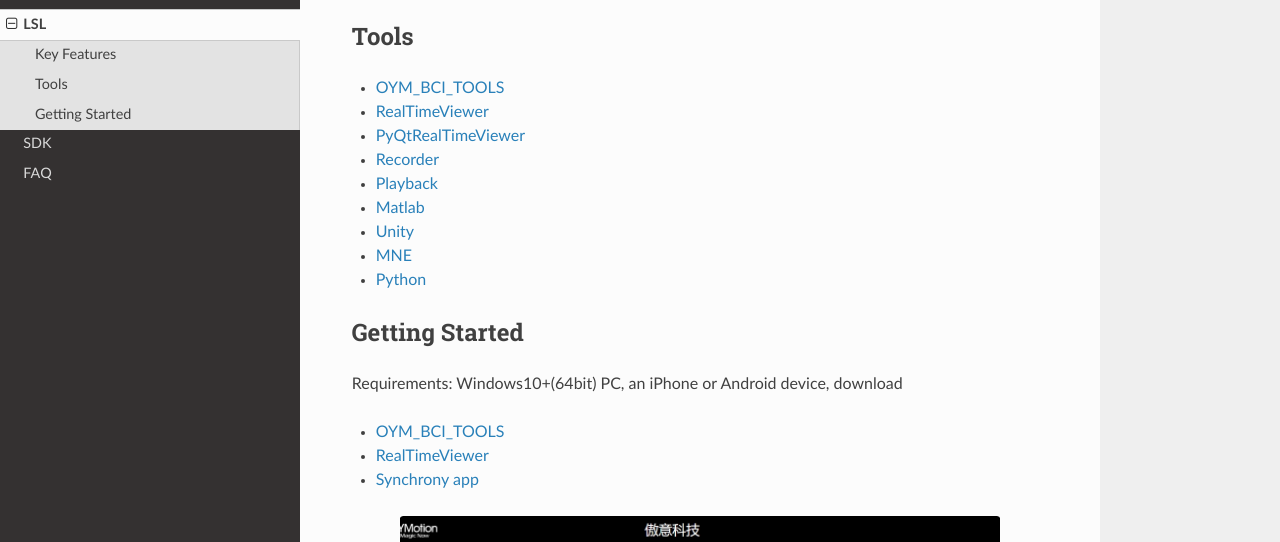
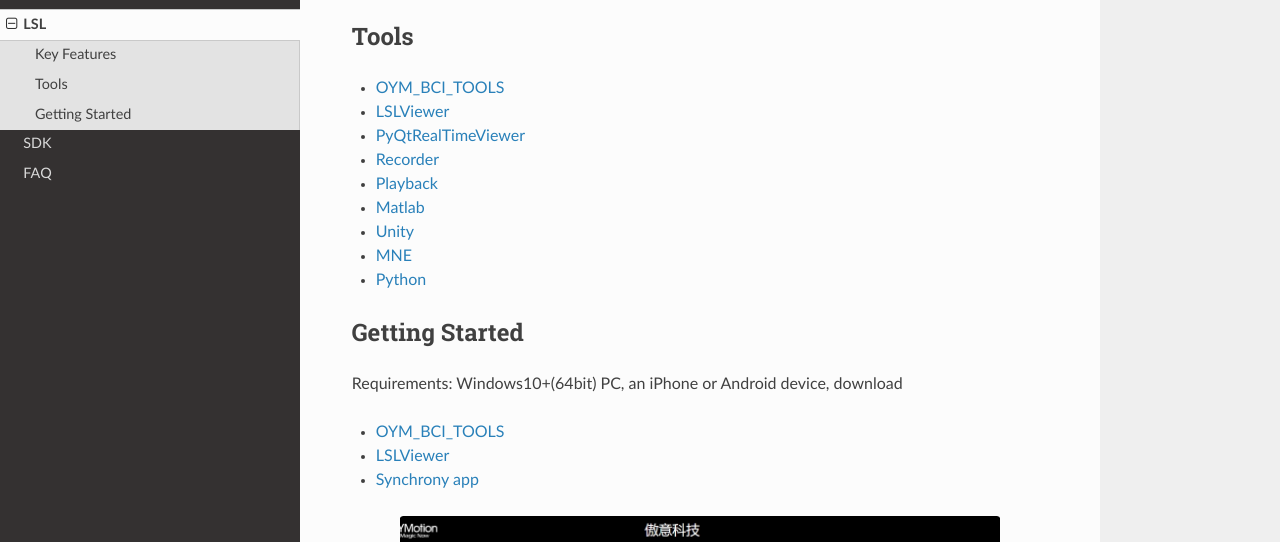
Before and after one commit to oymotion/develope_faq, a Sphinx documentation site: the page built from doc/source/LSL.rst, in a window 1280 px wide and 900 px high, scrolled down 328 px. Shown: the part 156-698 px from the top of the window. Built offline with Sphinx 7.4.7 and the Read the Docs theme 3.1.0, drawn with Linux system fonts in a browser that asks for light colours; some of the changed text lies outside the part shown.

Commit message:
change lslviewer

```diff
--- a/doc/source/LSL.rst
+++ b/doc/source/LSL.rst
@@ -17,7 +17,7 @@
 ~~~~~~~~~~~~~~
 
 - `OYM_BCI_TOOLS <https://rehab.oymotion.com/OYM_BCI_TOOLS1.0.16.zip>`_
-- `RealTimeViewer <https://www.brainproducts.com/download/brainvision-lsl-viewer>`_
+- `LSLViewer <https://www.brainproducts.com/download/brainvision-lsl-viewer>`_
 - `PyQtRealTimeViewer <https://github.com/labstreaminglayer/App-SigVisualizer>`_
 - `Recorder <https://github.com/labstreaminglayer/App-LabRecorder>`_
 - `Playback <https://github.com/cbrnr/sigviewer>`_
@@ -31,7 +31,7 @@
 Requirements: Windows10+(64bit) PC, an iPhone or Android device, download
 
 - `OYM_BCI_TOOLS <https://rehab.oymotion.com/OYM_BCI_TOOLS1.0.16.zip>`_
-- `RealTimeViewer <https://www.brainproducts.com/download/brainvision-lsl-viewer>`_
+- `LSLViewer <https://www.brainproducts.com/download/brainvision-lsl-viewer>`_
 - `Synchrony app <https://synchrony.oymotion.com/admin/index>`_
 
 .. image:: ./_static/Synchrony.png
@@ -109,7 +109,7 @@
 |
 |
 
-Start RealTimeViewer, click **Connect** button.
+Start LSLViewer, click **Connect** button.
 
 .. image:: ./_static/LSLViewer1.png
     :width: 600
```
